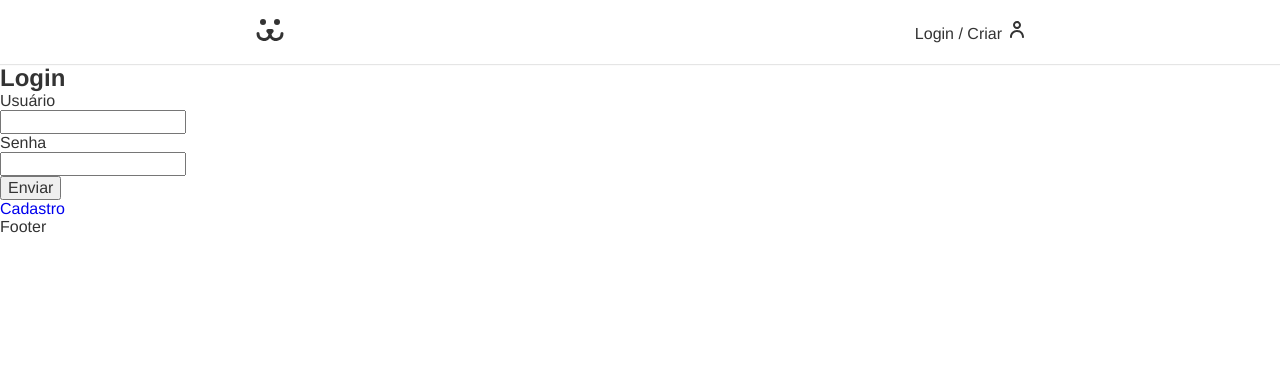
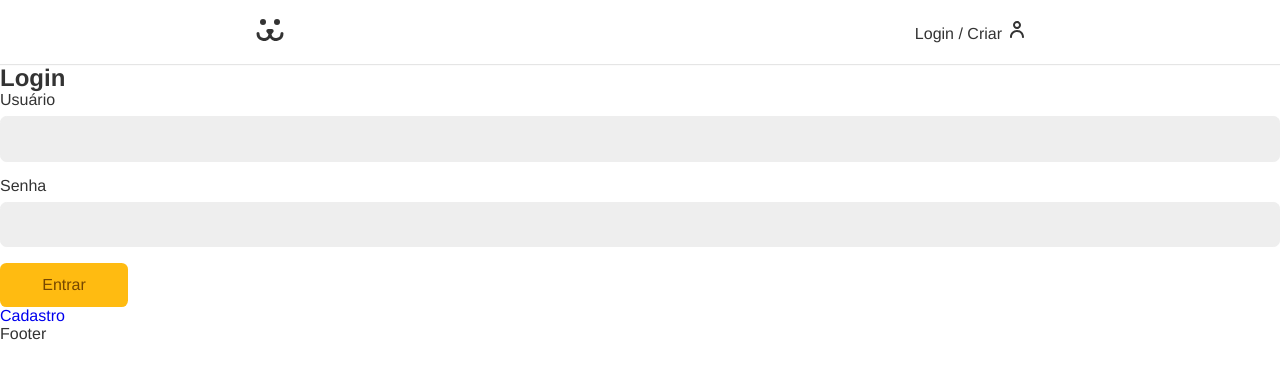
Before and after one commit to alvesxdani/social-network-dogs, a React (Vite) app: page /login in a window 1280 px wide. Shown: the top 378 px of the page. Built offline with nearby package versions, Linux system fonts and the light colour scheme.

Commit message:
Add useForm custom hook

```diff
--- a/src/Components/Button/index.jsx
+++ b/src/Components/Button/index.jsx
@@ -1,9 +1,9 @@
 import React from 'react'
 import { StyledButton } from './style'
 
-function Button({text}) {
+function Button({text, ...props}) {
   return (
-    <StyledButton>{text}</StyledButton>
+    <StyledButton {...props}>{text}</StyledButton>
   )
 }
 
--- a/src/Components/Button/style.js
+++ b/src/Components/Button/style.js
@@ -1,4 +1,26 @@
 import { styled } from "styled-components";
 
 export const StyledButton = styled.button`
+font-size: 1rem;
+font-family: var(--type-first);
+cursor: pointer;
+border: none;
+border-radius: .4rem;
+background-color: #fb1;
+color: #764701;
+padding: .8rem 1.2rem;
+box-sizing: border-box;
+transition: all .1s;
+min-width: 8rem;
+
+  &:hover,
+  &:focus {
+    outline: none;
+    box-shadow: 0 0 0 3px #fea, 0 0 0 4px #fb1;
+  }
+
+  &:disabled {
+    opacity: .5;
+    cursor: wait;
+  }
 `
--- a/src/Components/Input/index.jsx
+++ b/src/Components/Input/index.jsx
@@ -1,18 +1,20 @@
 import React from 'react';
 import { StyledInput } from './style';
 
-function Input({ label, type, onChange, value, name }) {
+function Input({ label, type, onChange, value, name, error, onBlur }) {
   return (
-    <div>
+    <StyledInput>
       <label htmlFor={name}>{label}</label>
-      <StyledInput
+      <input
         id={name}
         name={name}
         type={type}
         onChange={onChange}
         value={value}
+        onBlur={onBlur}
       />
-    </div>
+      {error && <p>{error}</p>}
+    </StyledInput>
   );
 }
 
--- a/src/Components/Input/style.js
+++ b/src/Components/Input/style.js
@@ -1,4 +1,37 @@
 import { styled } from "styled-components";
 
-export const StyledInput = styled.input`
+export const StyledInput = styled.div`
+margin-bottom: 1rem;
+
+  input {
+    border: 1px solid #eee;
+    display: block;
+    width: 100%;
+    font-size: 1rem;
+    padding: .8rem;
+    border-radius: .4rem;
+    background-color: #eee;
+    transition: .2s;
+  }
+
+  input:focus,
+  input:hover {
+    outline: none;
+    border-color: #fb1;
+    background-color: #fff;
+    box-shadow: 0 0 0 3px #fea;
+  }
+
+  label {
+    display: block;
+    font-size: 1rem;
+    line-height: 1;
+    padding-bottom: .5rem;
+  }
+
+  p {
+    color: #f31;
+    font-size: .875rem;
+    margin-top: .25rem;
+  }
 `
--- a/src/Routes/LoginForm.jsx
+++ b/src/Routes/LoginForm.jsx
@@ -2,10 +2,11 @@ import React, { useState } from 'react';
 import { Link, json } from 'react-router-dom';
 import Button from '../Components/Button';
 import Input from '../Components/Input';
+import useForm from '../Utils/useForm';
 
 function LoginForm() {
-  const [username, setUsername] = useState('');
-  const [password, setPassword] = useState('');
+  const username = useForm('email');
+  const password = useForm();
 
   function handleSubmit(event) {
     event.preventDefault();
@@ -14,7 +15,7 @@ function LoginForm() {
       headers: {
         'Content-Type': 'application/json',
       },
-      body: JSON.stringify({ username, password }),
+      body: JSON.stringify(),
     })
       .then((response) => console.log(response.json()))
       .then((json) => console.log(json));
@@ -28,18 +29,16 @@ function LoginForm() {
           <Input
             name="user"
             label="Usuário"
-            type="text"
-            onChange={({ target }) => setUsername(target.value)}
-            value={username}
+            type="email"
+            {...username}
           />
           <Input
             name="password"
             label="Senha"
             type="password"
-            onChange={({ target }) => setPassword(target.value)}
-            value={password}
+            {...password}
           />
-          <Button text="Enviar" />
+          <Button text="Entrar" />
         </form>
 
         <Link to="/login/entrar">Cadastro</Link>
--- /dev/null
+++ b/src/Utils/useForm.js
@@ -0,0 +1,44 @@
+import React, { useState } from 'react';
+
+const types = {
+  email: {
+    regex:
+    /[a-z0-9!#$%&'*+/=?^_`{|}~-]+(?:\.[a-z0-9!#$%&'*+/=?^_`{|}~-]+)*@(?:[a-z0-9](?:[a-z0-9-]*[a-z0-9])?\.)+[a-z0-9](?:[a-z0-9-]*[a-z0-9])?/gi,
+    message: 'Preencha um e-mail válido',
+  },
+};
+
+const useForm = (type) => {
+  const [value, setValue] = useState('');
+  const [error, setError] = useState(null);
+
+  function validate(value) {
+    if (type === false) return true;
+    if (value.length === 0) {
+      setError('Preencha um valor.');
+      return false;
+    } else if (types[type] && types[type].regex.test(value)) {
+      setError(types[type].message);
+      console.log(error)
+      return false;
+    } else {
+      setError(null)
+      return true;
+    }
+  }
+
+  function onChange({ target }) {
+    setValue(target.value);
+  }
+
+  return {
+    value,
+    setValue,
+    onChange,
+    validate: () => validate(value),
+    onBlur: () => validate(value),
+    error,
+  };
+};
+
+export default useForm;
```
